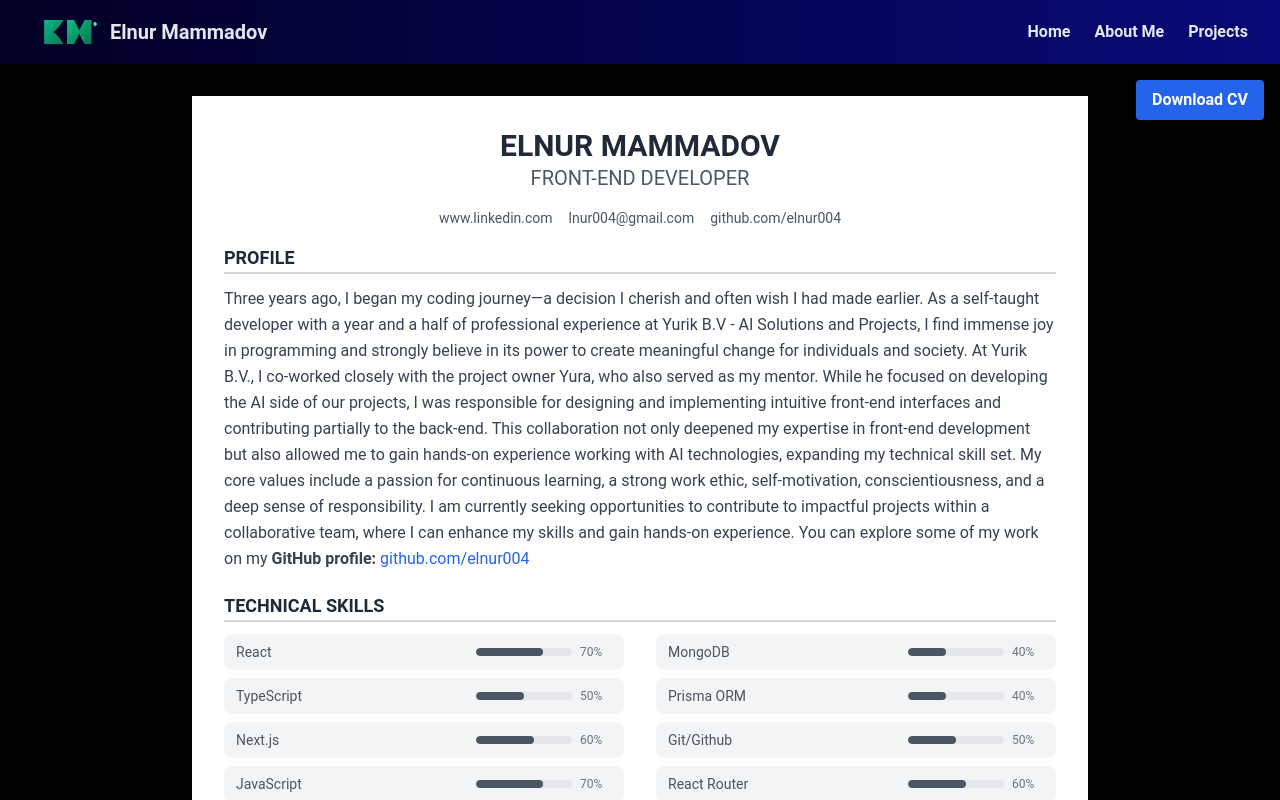
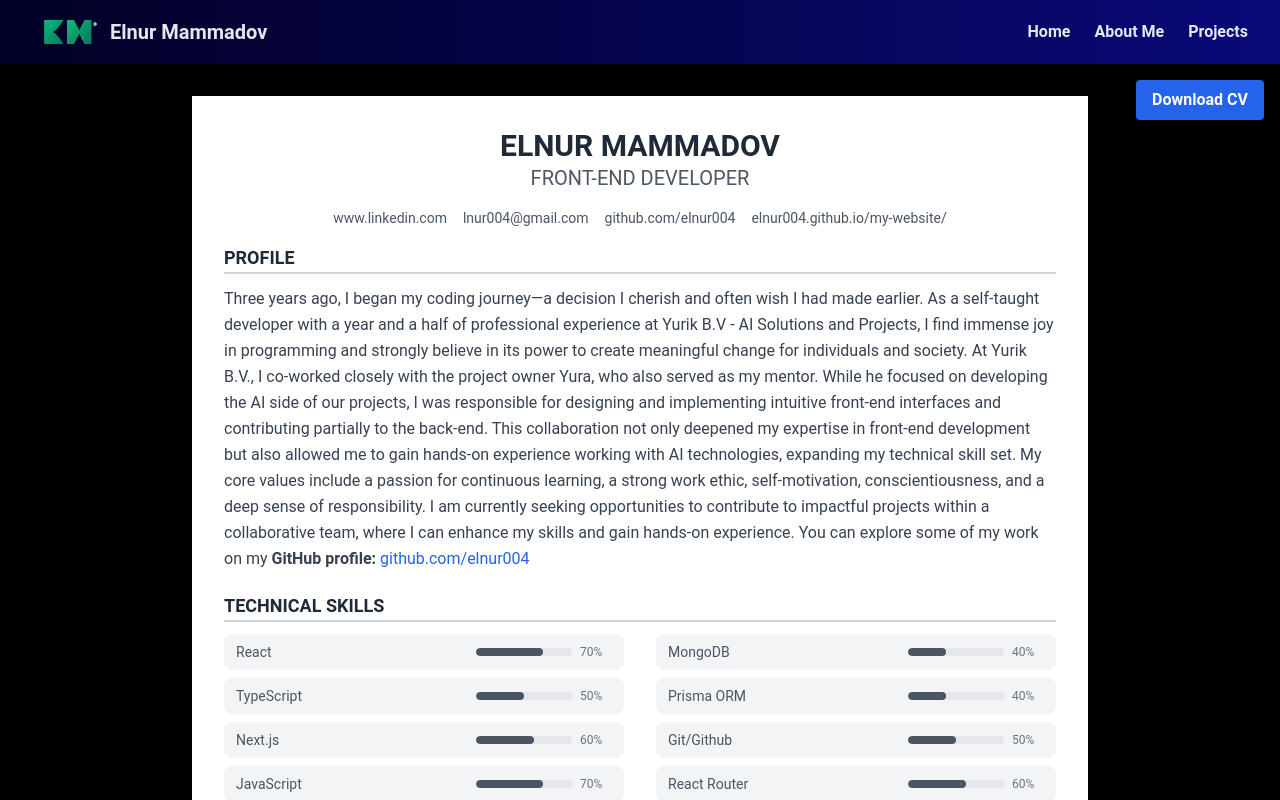
Before and after one commit to elnur004/my-website, a Next.js app: page /cv in a window 1280 px wide. Shown: the top 800 px of the page. Built offline with nearby package versions, Linux system fonts and the light colour scheme.

Commit message:
fixed link to CV

```diff
--- a/app/cv/page.tsx
+++ b/app/cv/page.tsx
@@ -75,6 +75,7 @@ const CV = () => {
               <a href="https://www.linkedin.com/in/elnur-mammadov-94530579/" className="flex items-center justify-center gap-2 text-gray-600 hover:text-blue-600">www.linkedin.com</a>
               <a href="mailto:lnur004@gmail.com" className="flex items-center justify-center gap-2 text-gray-600 hover:text-blue-600">lnur004@gmail.com</a>
               <a href="https://github.com/elnur004" target="_blank" className="text-gray-600 hover:text-blue-800">github.com/elnur004</a>
+              <a href="https://elnur004.github.io/my-website/" target="_blank" className="text-gray-600 hover:text-blue-800">elnur004.github.io/my-website/</a>
             </div>
           </header>
 
--- a/components/HeroSection.tsx
+++ b/components/HeroSection.tsx
@@ -1,5 +1,6 @@
 'use client';
 import { useState, useEffect } from 'react';
+import Link from 'next/link';
 import Image from 'next/image';
 import { motion } from 'framer-motion';
 
@@ -78,12 +79,12 @@ export default function HeroSection() {
               >
                 <SiGithub className='mr-1 text-2xl'/> GitHub
               </a>
-              <a
+              <Link
                 href="/cv"
                 className="flex justify-center items-center border-2 border-white text-white px-6 py-3 rounded-md hover:bg-white hover:text-gray-900 transition"
               >
                <SiReaddotcv className='mr-1 text-2xl'/> View CV
-              </a>
+              </Link>
               <a
                 href="https://www.linkedin.com/in/elnur-mammadov-94530579/"
                 target="_blank"
```
